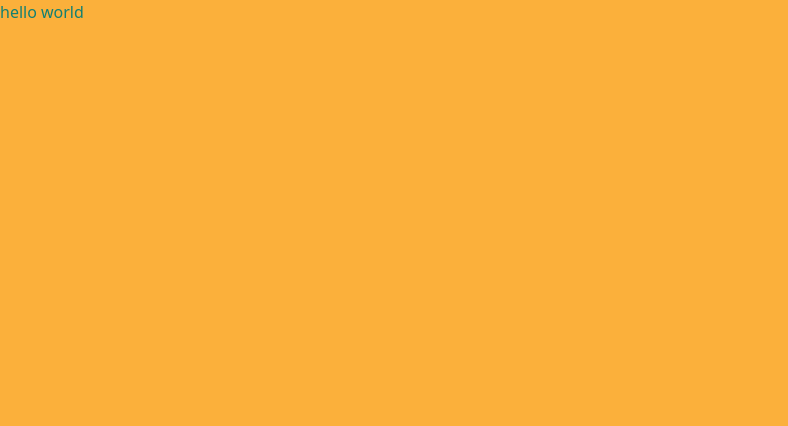
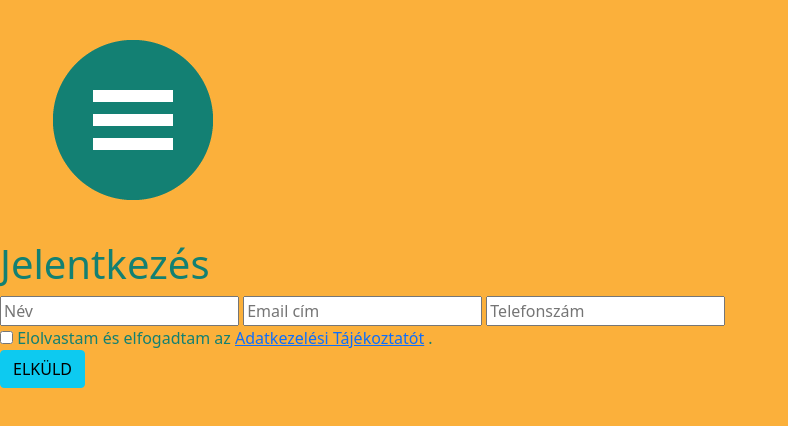
Before and after one commit to Jarmilla/practice-scss-form, a plain HTML site: page index.html in a window 1280 px wide. Shown: the whole page, without its empty margins (0-788 px from the left). Drawn offline with nearby package versions, Linux system fonts and the light colour scheme.

Commit message:
content added

```diff
--- a/index.html
+++ b/index.html
@@ -14,6 +14,20 @@
     <link rel="stylesheet" href="./build/style.css" />
   </head>
   <body>
-    hello world
+    <nav>
+      <img src="./img/burger icon.png" alt="menu" />
+    </nav>
+    <div>
+      <h1>Jelentkezés</h1>
+      <input type="text" placeholder="Név" />
+      <input type="email" placeholder="Email cím" />
+      <input type="tel" placeholder="Telefonszám" />
+
+      <div>
+        <input type="checkbox" id="adatvédelmi" />
+        <label for="adatvédelmi">Elolvastam és elfogadtam az <a href="" target="_blank">Adatkezelési Tájékoztatót</a> .</label>
+      </div>
+      <button type="button" class="btn btn-info">ELKÜLD</button>
+    </div>
   </body>
 </html>
```
Also changed, not shown: img/burger icon.png (added).
